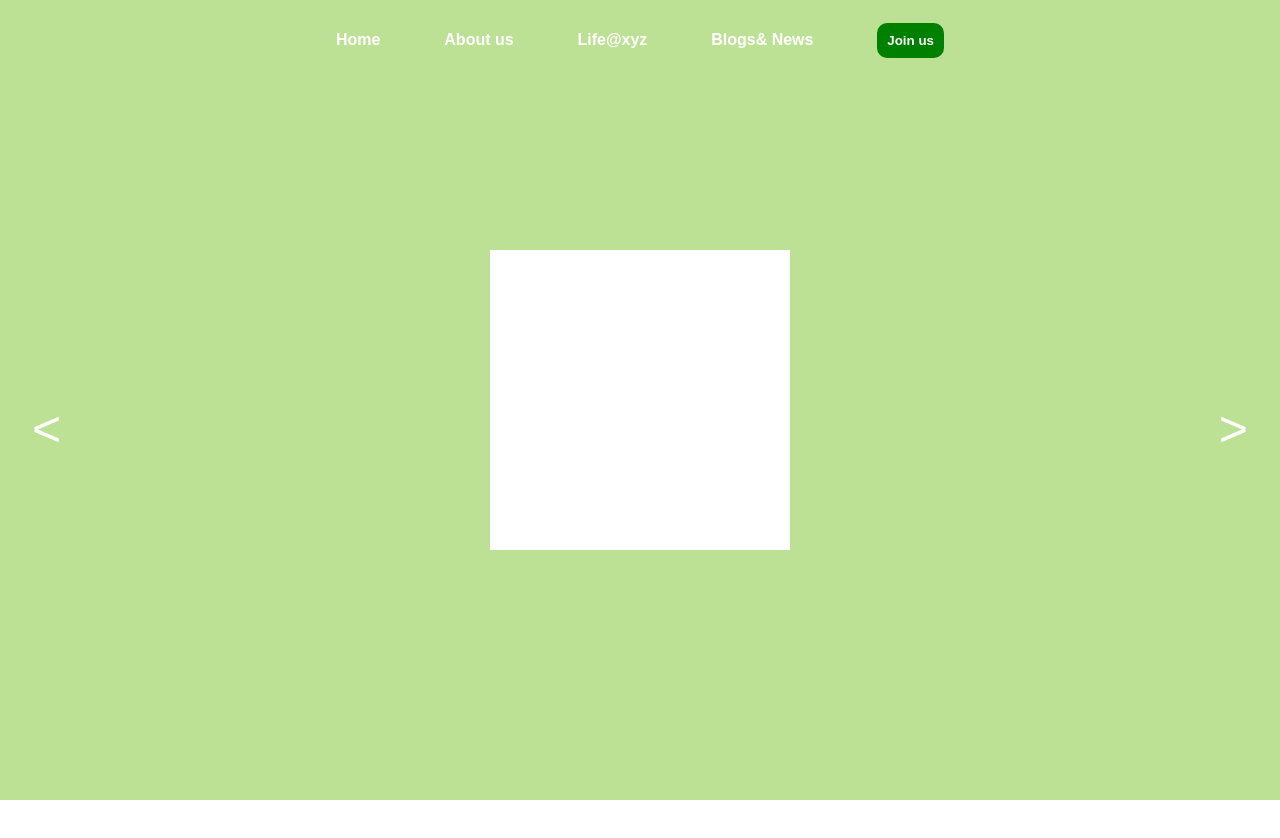
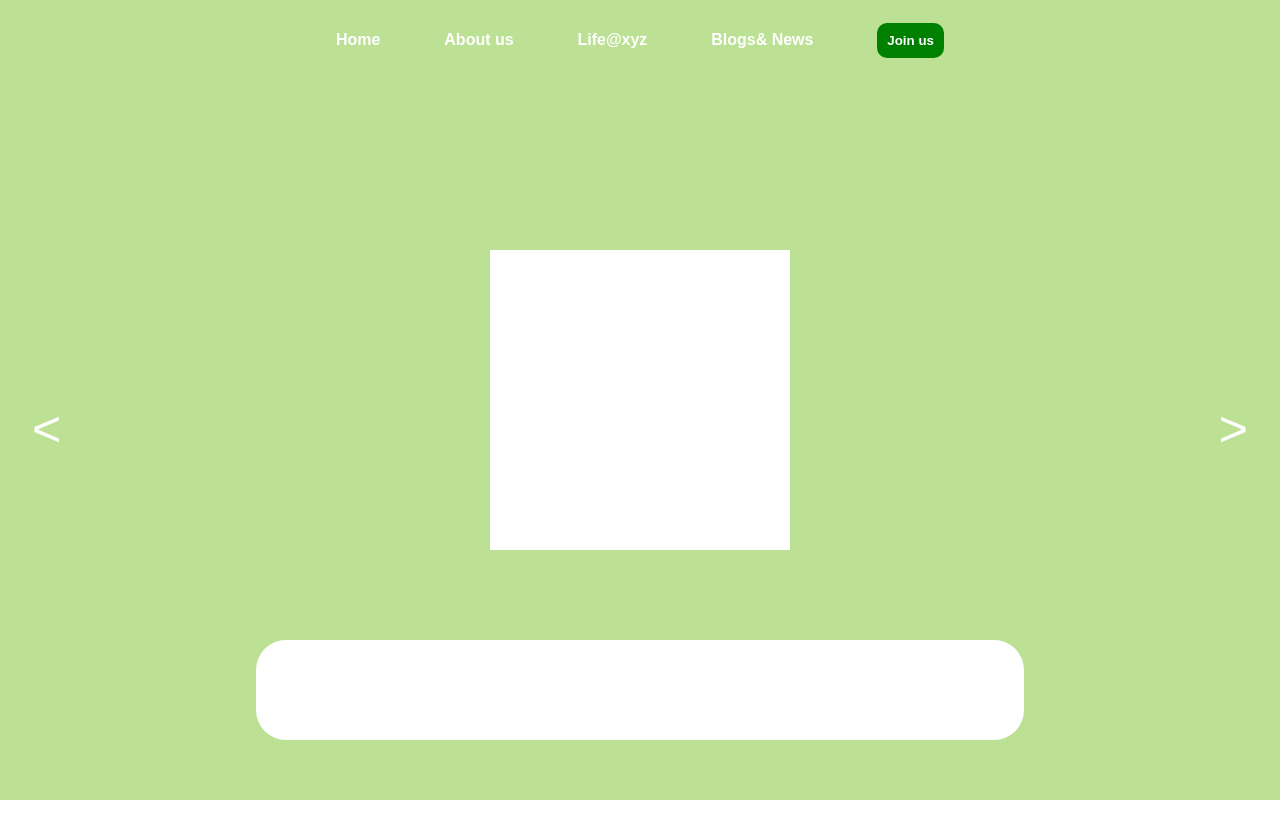
Before and after one commit to uniyall/h-scrolling, a plain HTML site: page index.html in a window 1280 px wide. Shown: the top 838 px of the page. Drawn offline with Linux system fonts and the light colour scheme.

Commit message:
more functionalities

```diff
--- a/index.css
+++ b/index.css
@@ -121,3 +121,15 @@ ul {
   background: none;
   cursor: pointer;
 }
+
+.navigate-central {
+  position: absolute;
+  width: 60%;
+  top: 80vh;
+  left: 0;
+  right: 0;
+  margin: auto;
+  height: 100px;
+  background-color: #ffffff;
+  border-radius: 30px;
+}
--- a/index.html
+++ b/index.html
@@ -33,6 +33,7 @@
     </div>
     <button id="navigate-next">></button>
     <button id="navigate-prev">&#60;</button>
+    <div class="navigate-central"></div>
     <div class="space"></div>
   </body>
 </html>
```
